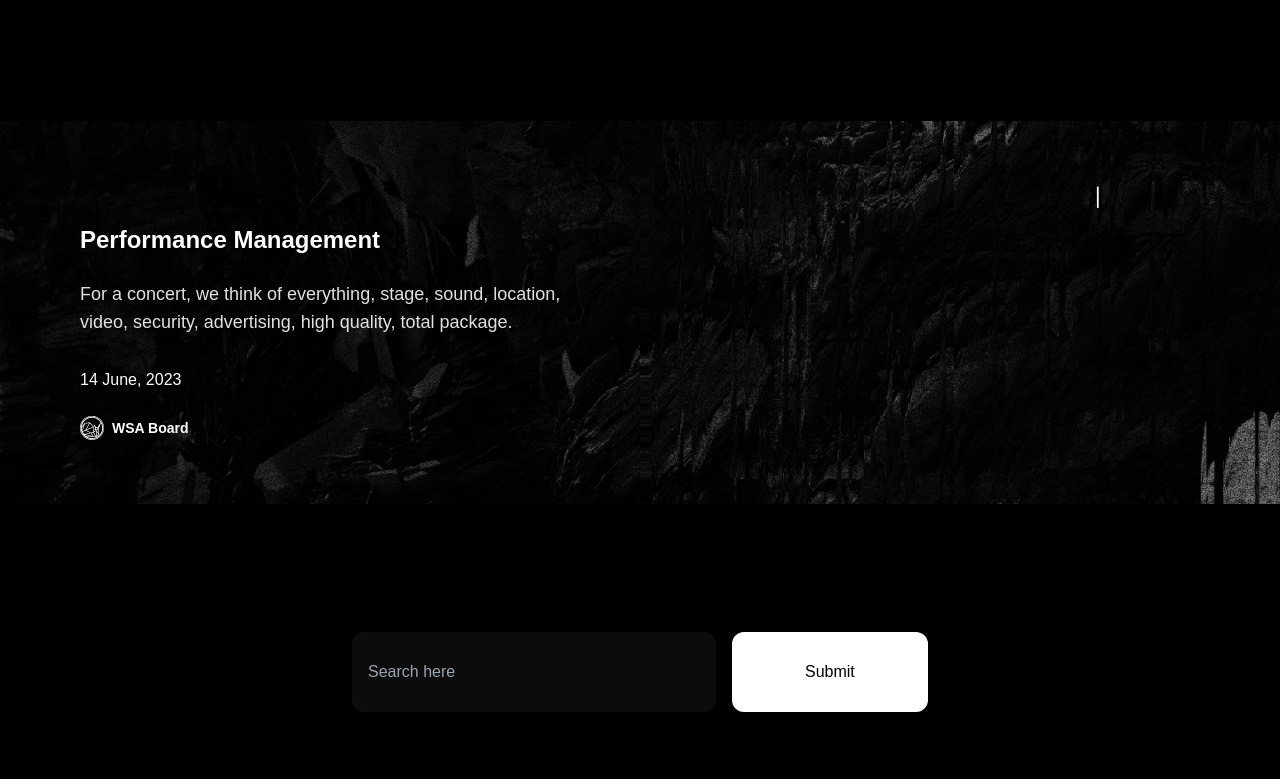
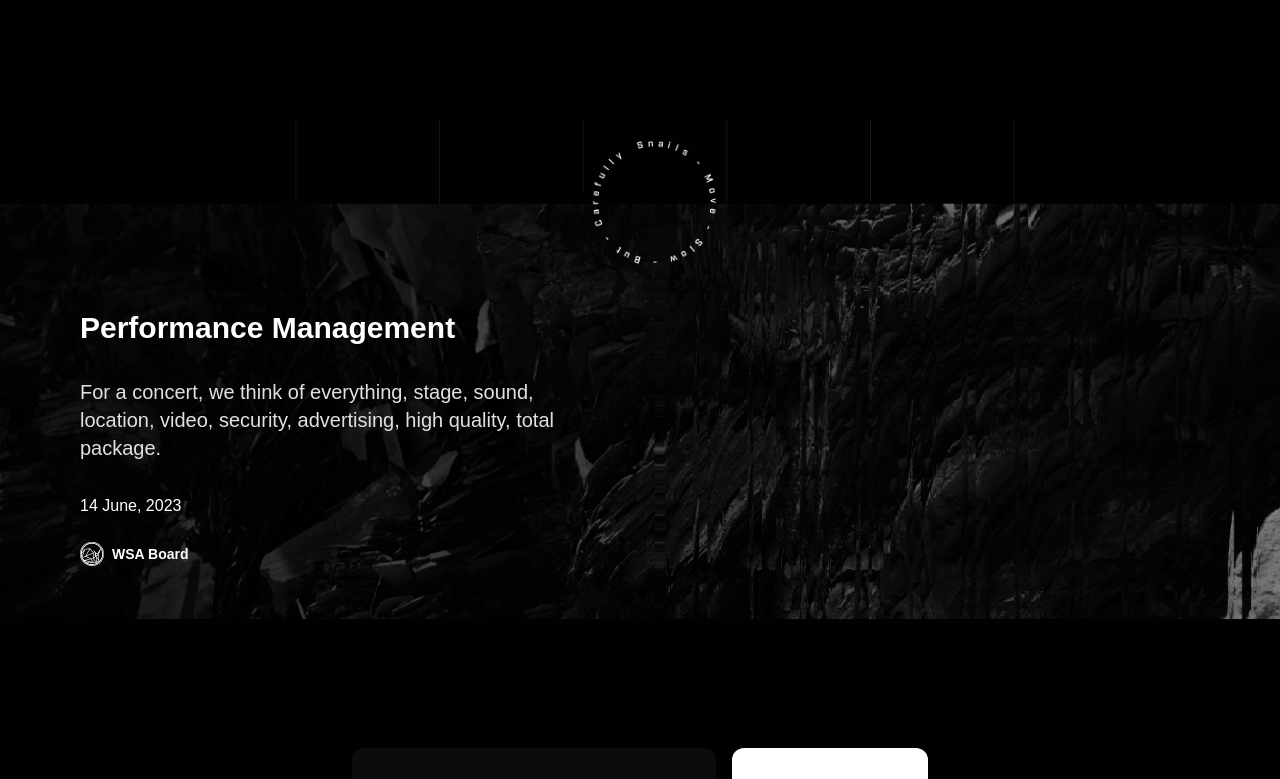
Before and after one commit to MiladDevarts/wsa, a Next.js app: page /blog in a window 1280 px wide. Shown: the part 600-1379 px from the top of the page. Built offline with nearby package versions, Linux system fonts and the light colour scheme; a web font is replaced by a local one.

Commit message:
fix: edit contact-page size

```diff
--- a/app/blog/page.js
+++ b/app/blog/page.js
@@ -119,12 +119,12 @@ function page() {
         </Link>
       </section>
 
-      <section className="w-full h-96 bg-white mb-32 bg-cover" style={{ backgroundImage: `url('/images/blog/slider-bg.png')` }}>
+      <section className="w-full h-[500px] mb-32 bg-cover" style={{ backgroundImage: `url('/images/blog/slider-bg.png')` }}>
         <Link href={"/blog/performance-management"} className="block container py-20">
-          <h4 className="text-2xl font-bold font-sans my-6 text-white">
+          <h4 className="text-3xl font-bold font-sans mt-[110px] mb-8 text-white">
             Performance Management
           </h4>
-          <p className="text-[#E1E1E1] text-lg my-4 max-w-lg mb-8">
+          <p className="text-[#E1E1E1] text-xl my-4 max-w-lg mb-8">
             For a concert, we think of everything, stage, sound, location, video, security, advertising, high quality, total package.
           </p>
           <span className="font-light text-white">
--- a/app/contact/page.js
+++ b/app/contact/page.js
@@ -39,7 +39,7 @@ function page() {
         </div>
       </section>
       <div className="mt-24 mb-56">
-        <div className="w-full py-4 border-l-4 border-white">
+        <div className="w-full  lg:py-4 border-l-4 border-white">
           <h3 className="container text-xl lg:text-2xl text-white font-bold mb-10">
             Our other contact emails
           </h3>
@@ -84,7 +84,7 @@ function page() {
       </section>
       <section className="block lg:hidden w-full h-[800px] bg-[center_top_0px] bg-cover bg-no-repeat" style={{ backgroundImage: `url('/images/contact/earth-mb.png')` }}>
         <div className="container">
-          <h2 className="flex flex-col gap-y-1 items-center mb-8  text-white font-mono font-extrabold lg:font-semibold">
+          <h2 className="flex flex-col gap-y-1 items-center mb-8c text-sm  text-white font-mono font-extrabold lg:font-semibold">
             <div>
               Thank you for
               <span className="inline-block mx-1 font-thin">choosing</span>
```
Also changed, not shown: public/images/blog/slider-bg.png.
